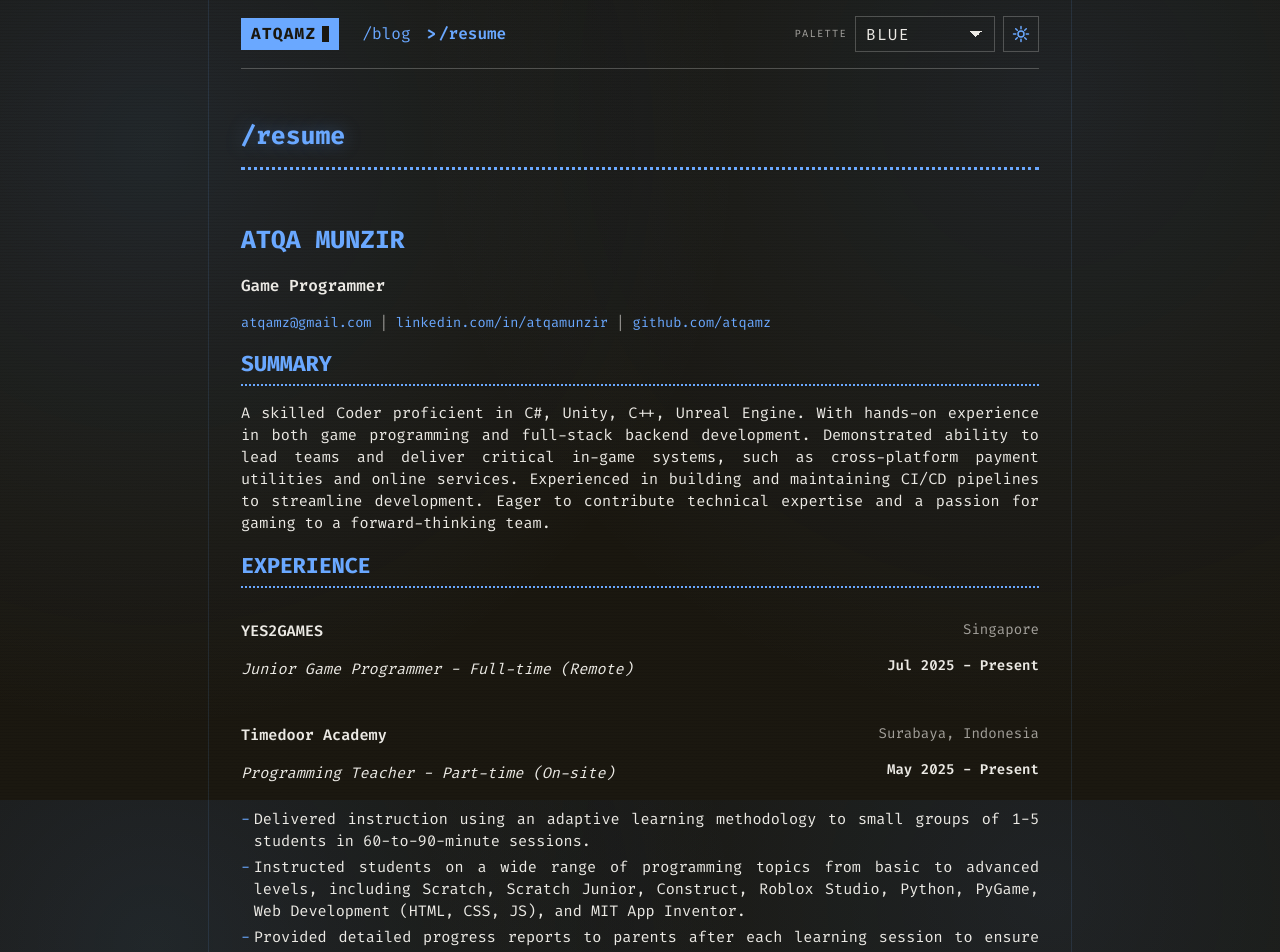
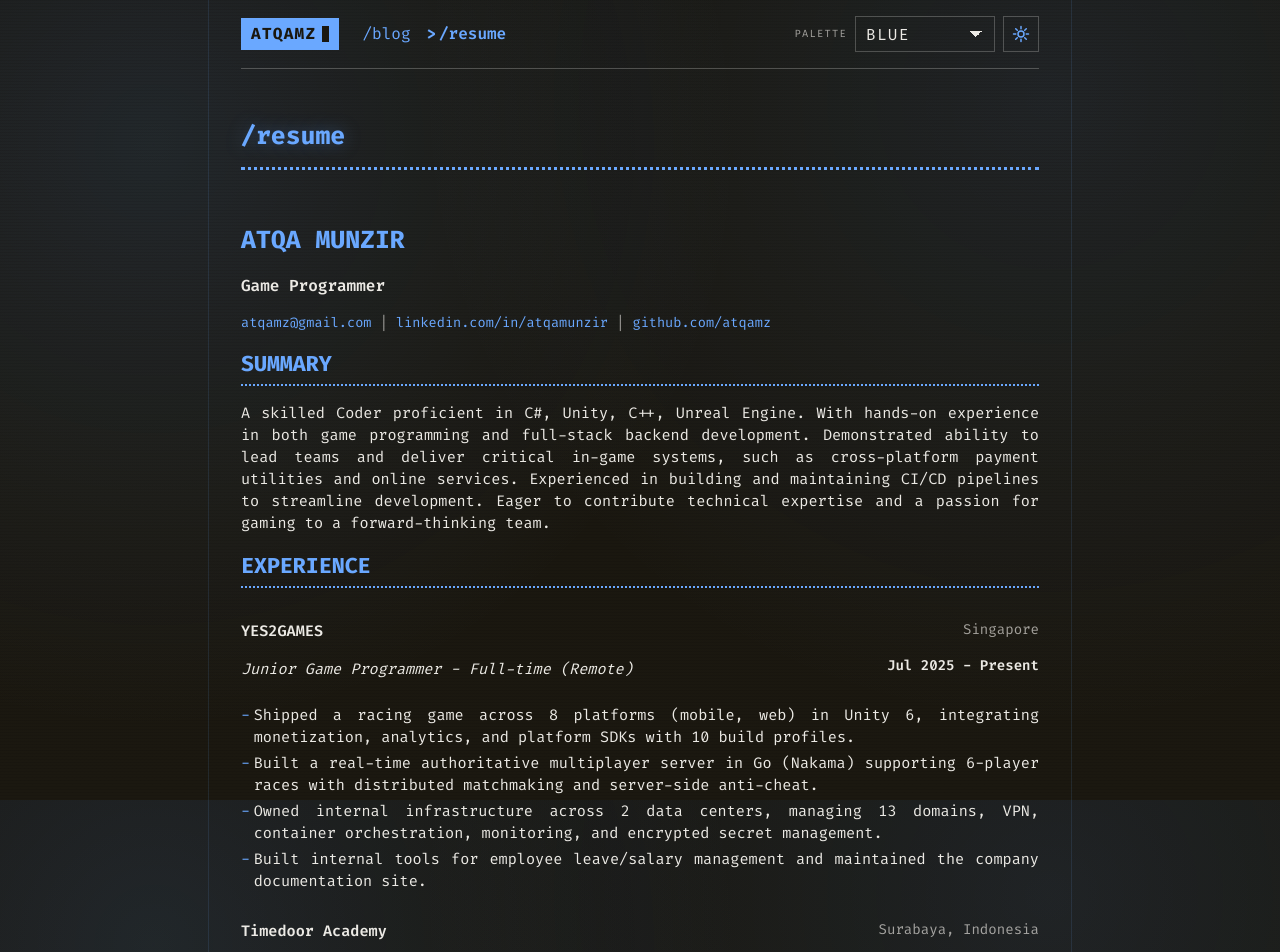
Before and after one commit to atqamz/atqamz.github.io, a Next.js app: page /resume in a window 1280 px wide. Shown: the top 952 px of the page. Built offline with nearby package versions, Linux system fonts and the light colour scheme.

Commit message:
add YES2GAMES experience details to resume

```diff
--- a/app/resume/data/base.ts
+++ b/app/resume/data/base.ts
@@ -19,6 +19,12 @@ const base: ResumeData = {
           role: "Junior Game Programmer - Full-time (Remote)",
           location: "Singapore",
           date: "Jul 2025 - Present",
+          items: [
+            "Shipped a racing game across 8 platforms (mobile, web) in Unity 6, integrating monetization, analytics, and platform SDKs with 10 build profiles.",
+            "Built a real-time authoritative multiplayer server in Go (Nakama) supporting 6-player races with distributed matchmaking and server-side anti-cheat.",
+            "Owned internal infrastructure across 2 data centers, managing 13 domains, VPN, container orchestration, monitoring, and encrypted secret management.",
+            "Built internal tools for employee leave/salary management and maintained the company documentation site.",
+          ],
         },
         {
           org: "Timedoor Academy",
```
